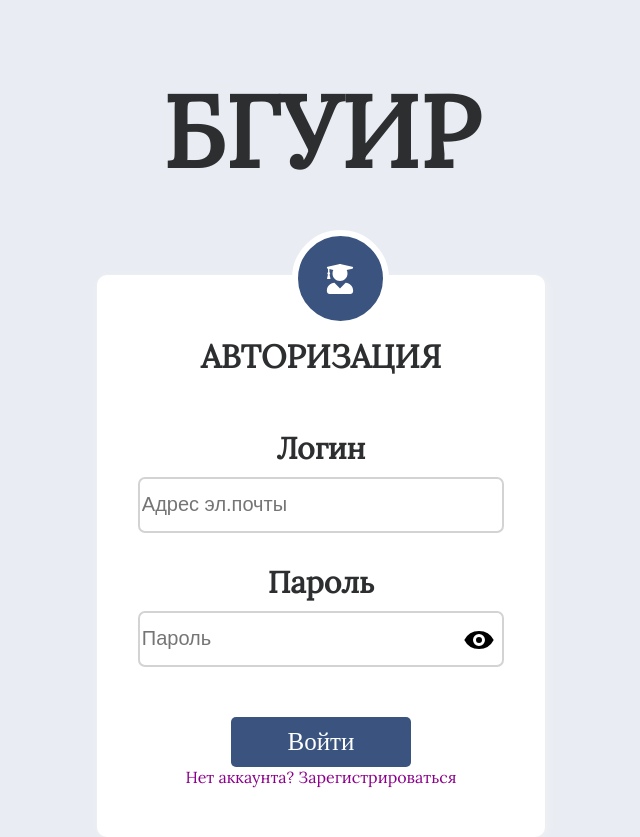
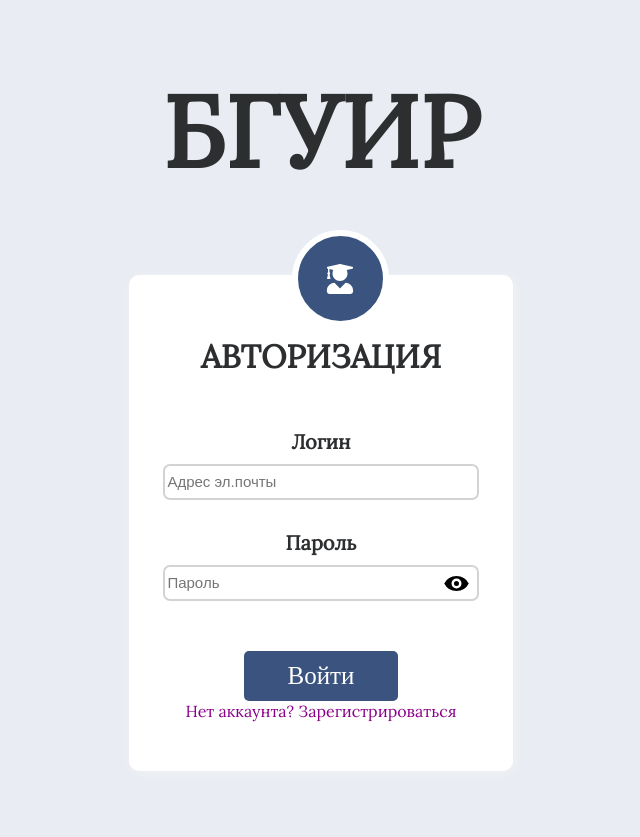
Before and after one commit to p3rfect/ASPZIZ-React-app, a React (Create React App) app: page / in a window 1280 px wide. Shown: the whole page, without its empty margins (319-959 px from the left). After the commit the page ends 800 px from the top, so only its background shows below. Built offline with nearby package versions, Linux system fonts and the light colour scheme; a web font is replaced by a local one.

Commit message:
Sizes fix

```diff
--- a/src/components/UI/form/MyForm.module.css
+++ b/src/components/UI/form/MyForm.module.css
@@ -1,8 +1,8 @@
 .MyForm{
     border-radius: 10px;
     padding-bottom: 50px;
-    width: 35%;
-    margin-left: 32.5%;
+    width: 30%;
+    margin-left: 35%;
     margin-top: 80px;
     padding-top: 40px;
     background-color: white;
--- a/src/components/UI/input/MyInput.module.css
+++ b/src/components/UI/input/MyInput.module.css
@@ -3,8 +3,8 @@
     border-radius: 7px;
     border: 2px solid lightgray;
     width: 80%;
-    height: 50px;
-    font-size: 20px;
+    height: 30px;
+    font-size: 15px;
     /*position: sticky;*/
     /*position: static;*/
     /*align-content: center;*/
@@ -13,11 +13,11 @@
 .PasswordControl{
     float: right;
     position: absolute;
-    margin-left: -40px;
-    margin-top: 14px;
+    margin-left: -35px;
+    margin-top: 6px;
     cursor: pointer;
-    width: 30px;
-    height: 30px;
+    width: 25px;
+    height: 25px;
     background: url(./view.svg) 0 0 no-repeat;
 }
 
@@ -30,7 +30,7 @@
 }
 
 h3{
-    font-size: 30px;
+    font-size: 20px;
     padding-bottom: 10px;
     margin: 0;
 }
```
